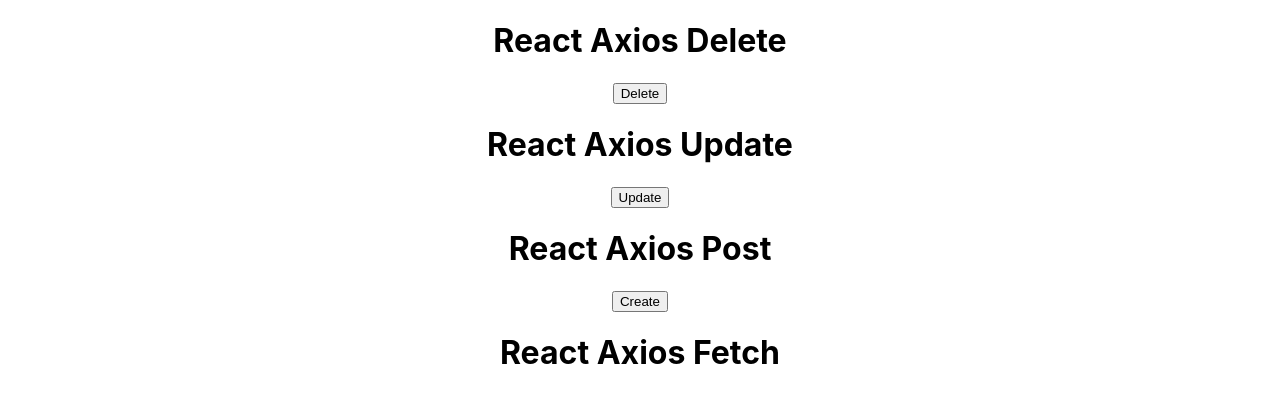
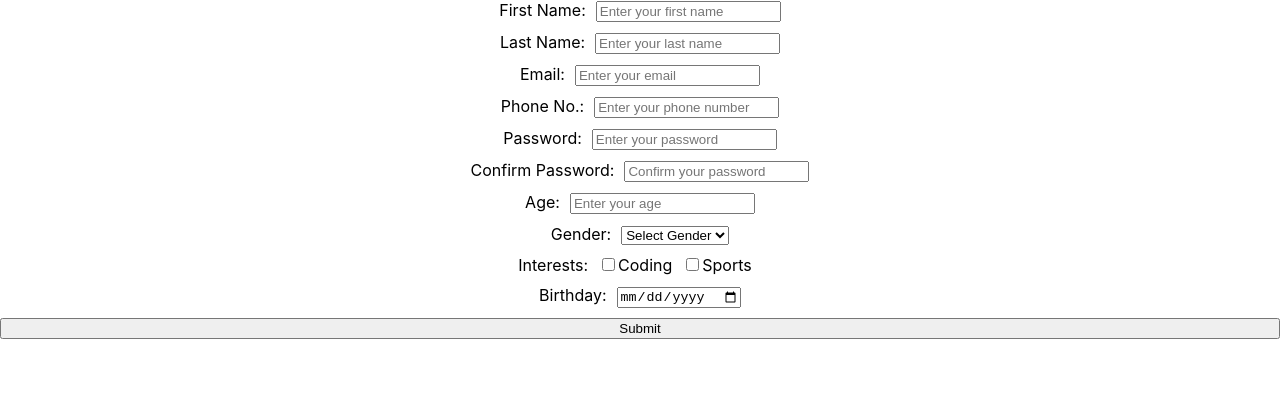
Before and after one commit to Nilakshi1223/React_Basics-React-, a React (Create React App) app: page / in a window 1280 px wide. Shown: the top 402 px of the page. Built offline with nearby package versions, Linux system fonts and the light colour scheme; no server answers.

Commit message:
React-Basics-commit4

```diff
--- a/src/App.css
+++ b/src/App.css
@@ -36,3 +36,18 @@
     transform: rotate(360deg);
   }
 }
+
+.form {
+    display: flex;
+    flex-direction: column;
+    gap: 10px;
+}
+
+.form label {
+    margin-right: 10px;
+}
+
+.error {
+    color:red;
+    font-size: 10px;
+}
--- a/src/App.js
+++ b/src/App.js
@@ -13,6 +13,7 @@
 import Post from './axios_for_API_calls/Post';
 import Update from './axios_for_API_calls/Update';
 import Delete from './axios_for_API_calls/Delete';
+import FormValidation from './Basic_form_validation/FormValidation';
 
 
 class App extends Component {
@@ -20,11 +21,13 @@
   return (
     <div className="App">
 
-    <Delete/>
+    <FormValidation/>
+
+    {/*<Delete/>
 
     <Update/>
 
-    {/*<Post/>
+    <Post/>
 
     <Fetch/>
 
--- /dev/null
+++ b/src/Basic_form_validation/FormValidation.js
@@ -0,0 +1,266 @@
+import React, { useState } from 'react';
+
+function FormValidation() {
+  const [formData, setFormData] = useState({
+    firstName: "",
+    lastName: "",
+    email: "",
+    phoneNumber: "",
+    password: "",
+    confirmPassword: "",
+    age: "",
+    gender: "",
+    interests: [],
+    birthday: "",
+  });
+
+  const [errors, setErrors] = useState({});
+
+  const isValidEmail = (email) => {
+    const emailRegex = /^\S+@\S+\.\S+$/;
+    return emailRegex.test(email);
+  };
+
+  const isValidPhoneNumber = (phoneNumber) => {
+    const phoneRegex = /^\d{10}$/;
+    return phoneRegex.test(phoneNumber);
+  };
+
+  const isValidPassword = (password) => {
+    const symbolRegex = /[!@#$%^&*(),.?":{}|<>]/;
+    const numberRegex = /[0-9]/;
+    const upperCaseRegex = /[A-Z]/;
+    const lowerCaseRegex = /[a-z]/;
+
+    return (
+      password.length >= 8 &&
+      symbolRegex.test(password) &&
+      numberRegex.test(password) &&
+      upperCaseRegex.test(password) &&
+      lowerCaseRegex.test(password)
+    );
+  };
+
+  const isValidAge = (age) => {
+    const parsedAge = parseInt(age);
+    return parsedAge >= 18 && parsedAge <= 100;
+  };
+
+  const validateForm = () => {
+    let newErrors = {};
+
+    if (!formData.firstName) newErrors.firstName = "First name is required";
+    if (!formData.lastName) newErrors.lastName = "Last name is required";
+
+    if (!formData.email) {
+      newErrors.email = "Email is required";
+    } else if (!isValidEmail(formData.email)) {
+      newErrors.email = "Invalid email format";
+    }
+
+    if (!formData.phoneNumber) {
+      newErrors.phoneNumber = "Phone number is required";
+    } else if (!isValidPhoneNumber(formData.phoneNumber)) {
+      newErrors.phoneNumber = "Phone number must be 10 digits";
+    }
+
+    if (!formData.password) {
+      newErrors.password = "Password is required";
+    } else if (!isValidPassword(formData.password)) {
+      newErrors.password = "Password must be at least 8 characters long and contain at least one symbol, one number, one uppercase, and one lowercase letter";
+    }
+
+    if (!formData.confirmPassword) {
+      newErrors.confirmPassword = "Confirm password is required";
+    } else if (formData.confirmPassword !== formData.password) {
+      newErrors.confirmPassword = "Passwords do not match";
+    }
+
+    if (!formData.age) {
+      newErrors.age = "Age is required";
+    } else if (!isValidAge(formData.age)) {
+      newErrors.age = "Age must be between 18 and 100";
+    }
+
+    if (!formData.gender) newErrors.gender = "Gender is required";
+
+    if (formData.interests.length === 0) {
+      newErrors.interests = "Select at least one interest";
+    }
+
+    if (!formData.birthday) {
+      newErrors.birthday = "Date of birth is required";
+    }
+
+    setErrors(newErrors);
+    return Object.keys(newErrors).length === 0;
+  };
+
+  const handleChange = (e) => {
+    const { name, value } = e.target;
+    setFormData({
+      ...formData,
+      [name]: value,
+    });
+  };
+
+  const handleCheckboxChange = (e) => {
+    const { name, checked } = e.target;
+    const updatedInterests = checked
+      ? [...formData.interests, name]
+      : formData.interests.filter((interest) => interest !== name);
+    setFormData({
+      ...formData,
+      interests: updatedInterests,
+    });
+  };
+
+  const handleSubmit = (e) => {
+    e.preventDefault();
+    const isValid = validateForm();
+    if (isValid) {
+      console.log("Form submitted", formData);
+    } else {
+      console.log("Form validation failed");
+    }
+  };
+
+  return (
+    <div>
+      <form onSubmit={handleSubmit} className="form">
+        <div>
+          <label>First Name:</label>
+          <input
+            type="text"
+            name="firstName"
+            value={formData.firstName}
+            placeholder="Enter your first name"
+            onChange={handleChange}
+          />
+          {errors.firstName && <div className="error">{errors.firstName}</div>}
+        </div>
+
+        <div>
+          <label>Last Name:</label>
+          <input
+            type="text"
+            name="lastName"
+            value={formData.lastName}
+            placeholder="Enter your last name"
+            onChange={handleChange}
+          />
+          {errors.lastName && <div className="error">{errors.lastName}</div>}
+        </div>
+
+        <div>
+          <label>Email:</label>
+          <input
+            type="text"
+            name="email"
+            value={formData.email}
+            placeholder="Enter your email"
+            onChange={handleChange}
+          />
+          {errors.email && <div className="error">{errors.email}</div>}
+        </div>
+
+        <div>
+          <label>Phone No.:</label>
+          <input
+            type="text"
+            name="phoneNumber"
+            value={formData.phoneNumber}
+            placeholder="Enter your phone number"
+            onChange={handleChange}
+          />
+          {errors.phoneNumber && <div className="error">{errors.phoneNumber}</div>}
+        </div>
+
+        <div>
+          <label>Password:</label>
+          <input
+            type="password"
+            name="password"
+            value={formData.password}
+            placeholder="Enter your password"
+            onChange={handleChange}
+          />
+          {errors.password && <div className="error">{errors.password}</div>}
+        </div>
+
+        <div>
+          <label>Confirm Password:</label>
+          <input
+            type="password"
+            name="confirmPassword"
+            value={formData.confirmPassword}
+            placeholder="Confirm your password"
+            onChange={handleChange}
+          />
+          {errors.confirmPassword && <div className="error">{errors.confirmPassword}</div>}
+        </div>
+
+        <div>
+          <label>Age:</label>
+          <input
+            type="number"
+            name="age"
+            value={formData.age}
+            placeholder="Enter your age"
+            onChange={handleChange}
+          />
+          {errors.age && <div className="error">{errors.age}</div>}
+        </div>
+
+        <div>
+          <label>Gender:</label>
+          <select name="gender" value={formData.gender} onChange={handleChange}>
+            <option value="">Select Gender</option>
+            <option value="male">Male</option>
+            <option value="female">Female</option>
+            <option value="other">Other</option>
+          </select>
+          {errors.gender && <div className="error">{errors.gender}</div>}
+        </div>
+
+        <div>
+          <label>Interests:</label>
+          <label>
+            <input
+              type="checkbox"
+              name="coding"
+              checked={formData.interests.includes("coding")}
+              onChange={handleCheckboxChange}
+            />
+            Coding
+          </label>
+          <label>
+            <input
+              type="checkbox"
+              name="sports"
+              checked={formData.interests.includes("sports")}
+              onChange={handleCheckboxChange}
+            />
+            Sports
+          </label>
+          {errors.interests && <div className="error">{errors.interests}</div>}
+        </div>
+
+        <div>
+          <label>Birthday:</label>
+          <input
+            type="date"
+            name="birthday"
+            value={formData.birthday}
+            onChange={handleChange}
+          />
+          {errors.birthday && <div className="error">{errors.birthday}</div>}
+        </div>
+
+        <button type="submit">Submit</button>
+      </form>
+    </div>
+  );
+}
+
+export default FormValidation;
```
